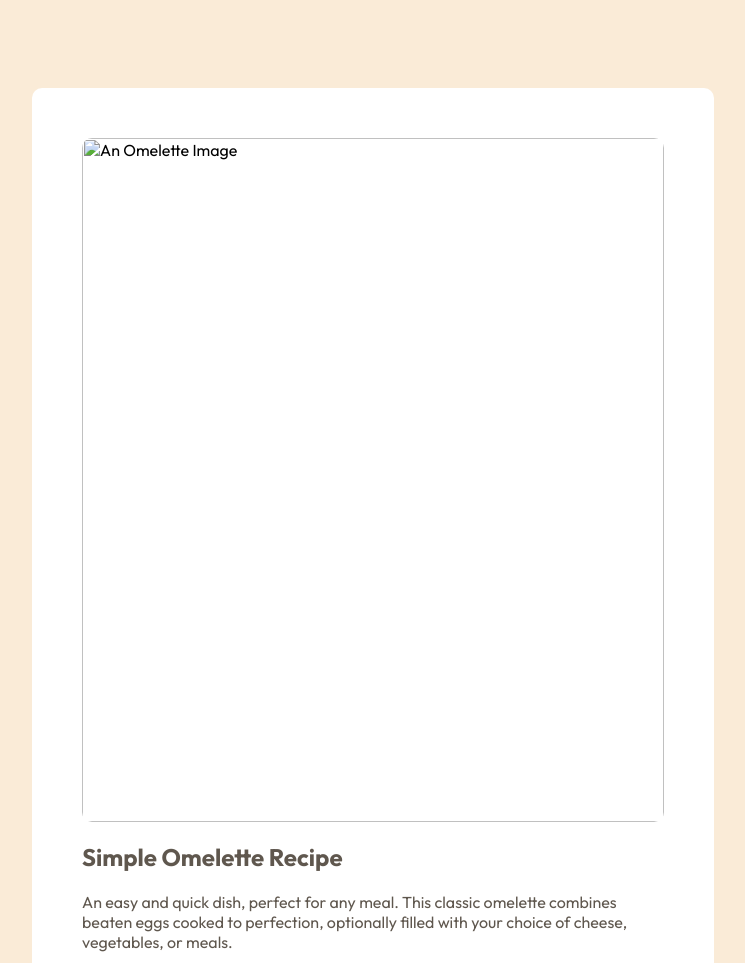
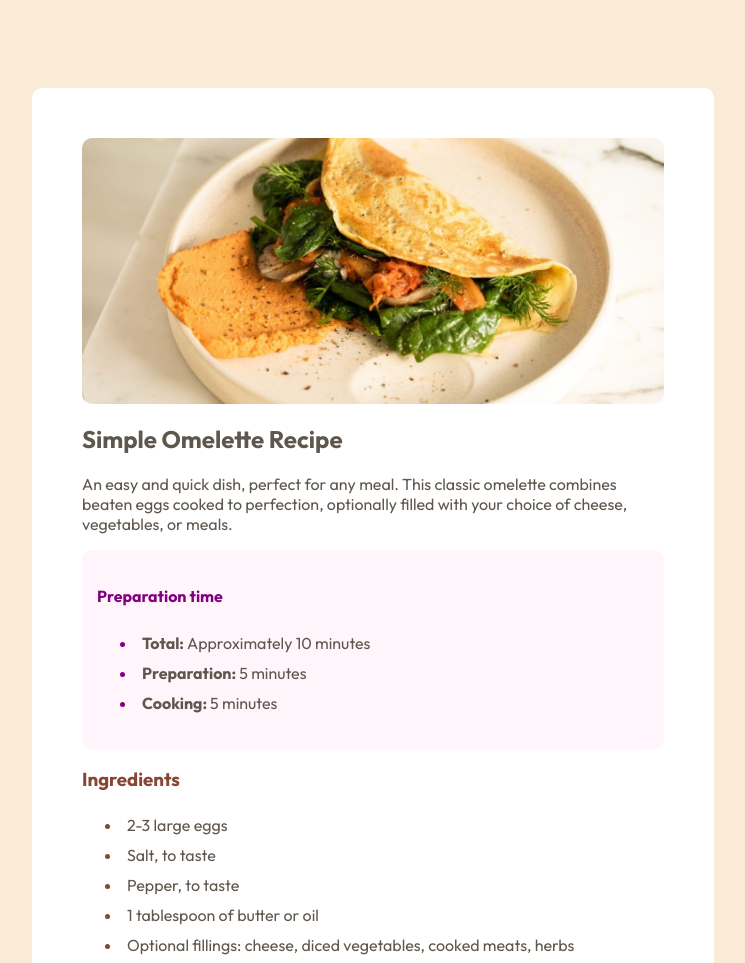
Before and after one commit to diku2808/frontendmentor_challenges, a plain HTML site: page index.html in a window 1280 px wide. Shown: the top 963 px of the page, without its empty margins (267-1012 px from the left). Drawn offline with Linux system fonts and the light colour scheme.

Commit message:
Changed image's path

```diff
--- a/index.html
+++ b/index.html
@@ -10,7 +10,7 @@
   <body>
     <main class="container">
       <div class="recipe-image">
-        <img src="assets/images/image-omelette.jpeg" alt="An Omelette Image">
+        <img src="image-omelette.jpeg" alt="An Omelette Image">
       </div>
 
       <article class="recipe-introduction">
```
